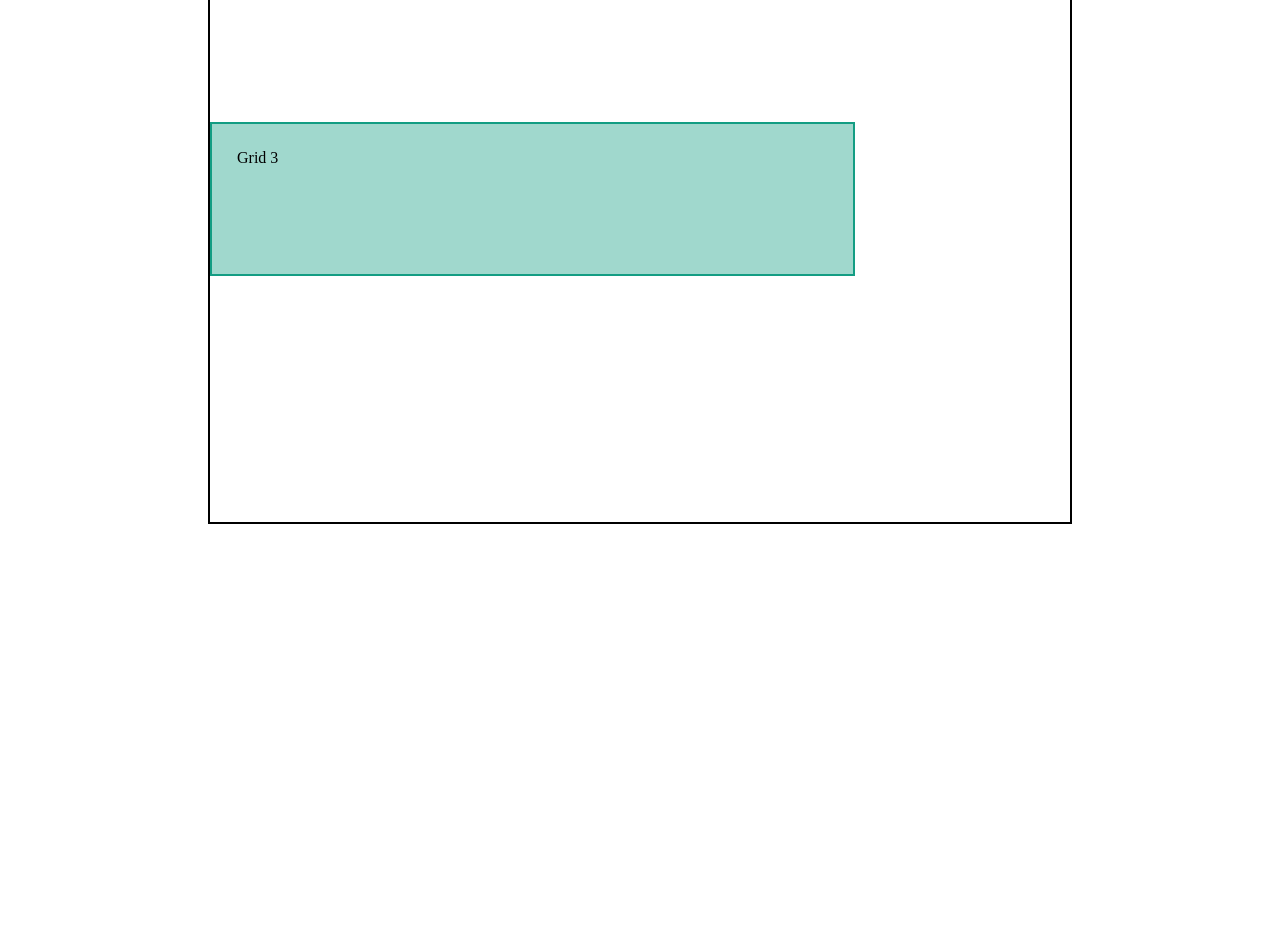
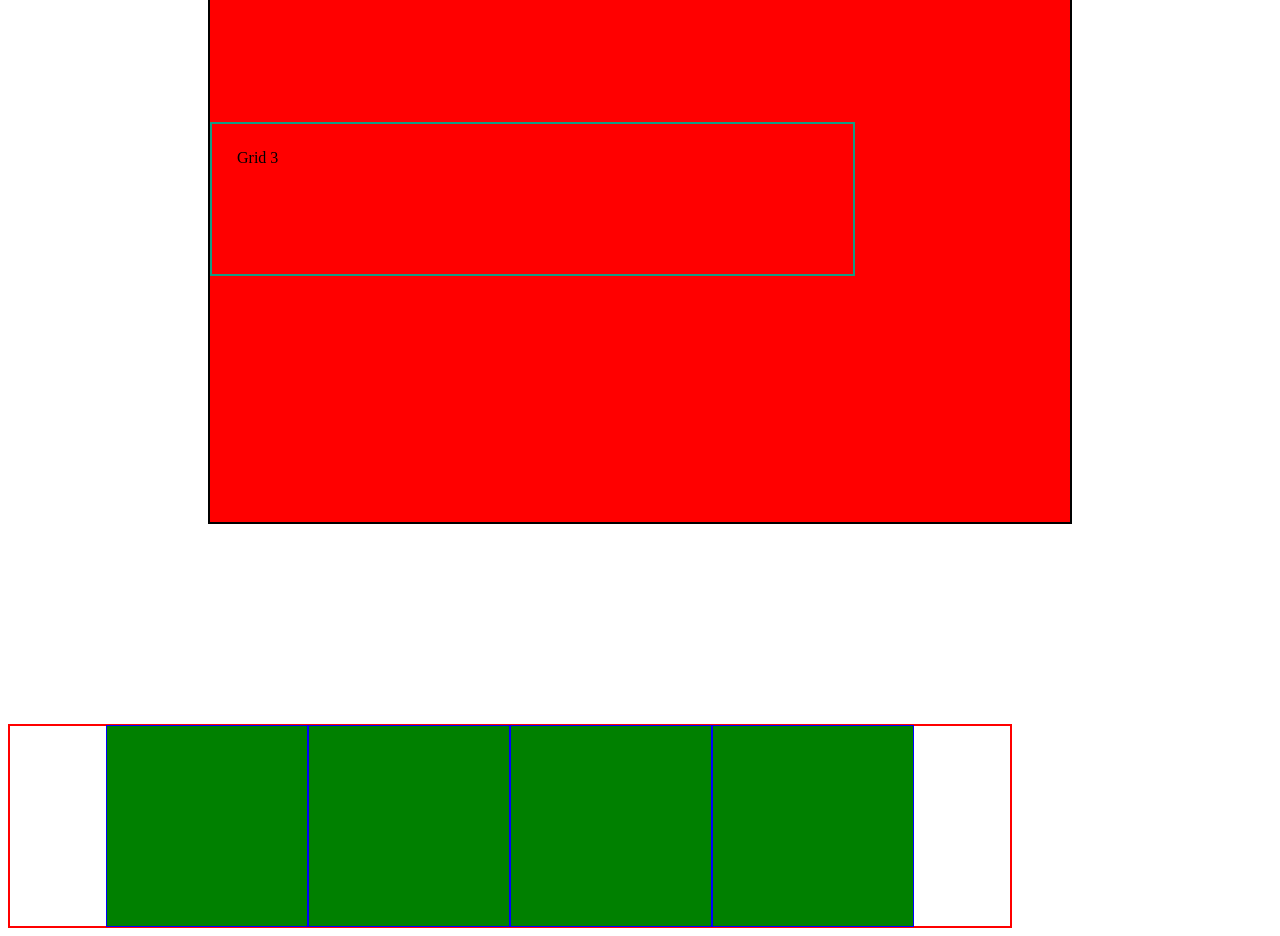
Before and after one commit to AlduinLeung/info6-1-5-0-web-design, a website: page lecture-lab-04/grid.html in a window 1280 px wide. Shown: the part 880-1816 px from the top of the page. Before the commit the page ends 1604 px from the top, so only its background shows below. Drawn offline with nearby package versions, Linux system fonts and the light colour scheme; files that its build step writes are made by us from their sources.

Commit message:
assignment4 practice of sass

```diff
--- a/lecture-lab-04/grid.html
+++ b/lecture-lab-04/grid.html
@@ -16,5 +16,11 @@
       <!-- <div class="cell1"></div> -->
       <!-- <div class="cell1"></div> -->
     </div>
+    <div class="middle">
+      <div></div>
+      <div></div>
+      <div></div>
+      <div></div>
+    </div>
   </body>
 </html>
--- a/lecture-lab-04/package.json
+++ b/lecture-lab-04/package.json
@@ -5,7 +5,7 @@
   "main": "index.js",
   "scripts": {
     "test": "echo \"Error: no test specified\" && exit 1",
-    "sass": "sass sass/main.scss dist/main.css"
+    "sass": "sass --watch sass/main.scss dist/main.css"
   },
   "repository": {
     "type": "git",
--- a/lecture-lab-04/sass/_mixin.scss
+++ b/lecture-lab-04/sass/_mixin.scss
@@ -1,3 +1,11 @@
 @mixin border($color) {
   border: 2px solid $color;
 }
+@mixin background-color {
+  background-color: red;
+}
+@mixin set-middle {
+  display: flex;
+  justify-content: center;
+  align-items: center;
+}
--- a/lecture-lab-04/sass/layout.scss
+++ b/lecture-lab-04/sass/layout.scss
@@ -4,7 +4,7 @@
   display: grid;
   grid-template-columns: repeat(4, 2fr);
   grid-auto-rows: minmax(100px, 400px);
-
+  @include background-color;
   .cell1 {
     @extend .cell;
     grid-row: 1;
@@ -25,7 +25,18 @@
 }
 .cell {
   @include border($cell-border-color);
-  background-color: $cell-color;
   height: 100px;
   padding: 25px;
 }
+.middle {
+  height: 200px;
+  width: 1000px;
+  border: 2px solid red;
+  @include set-middle;
+  div {
+    height: 200px;
+    width: 200px;
+    border: 1px solid blue;
+    background-color: green;
+  }
+}
```
Also changed, not shown: 1 other file.
